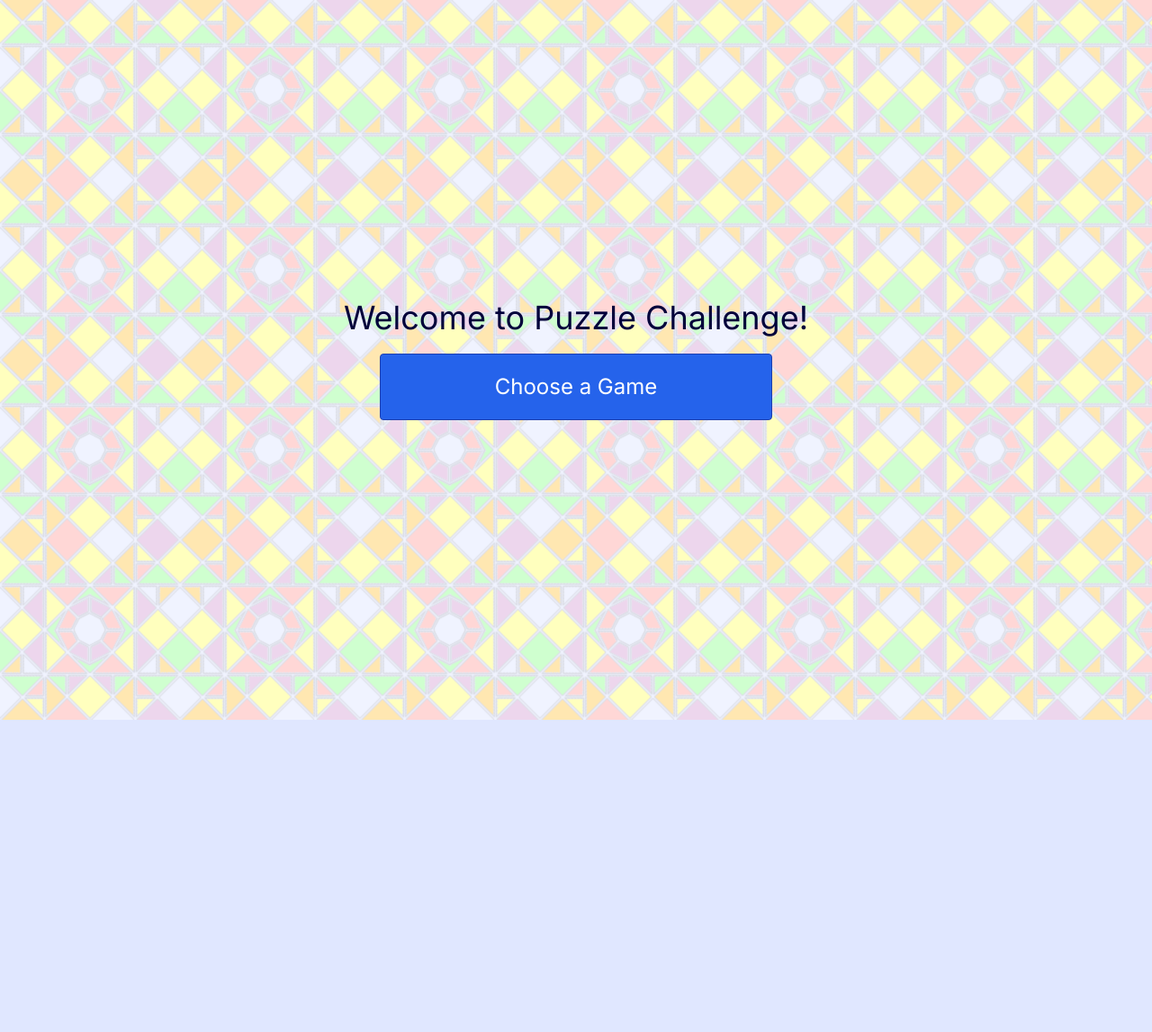
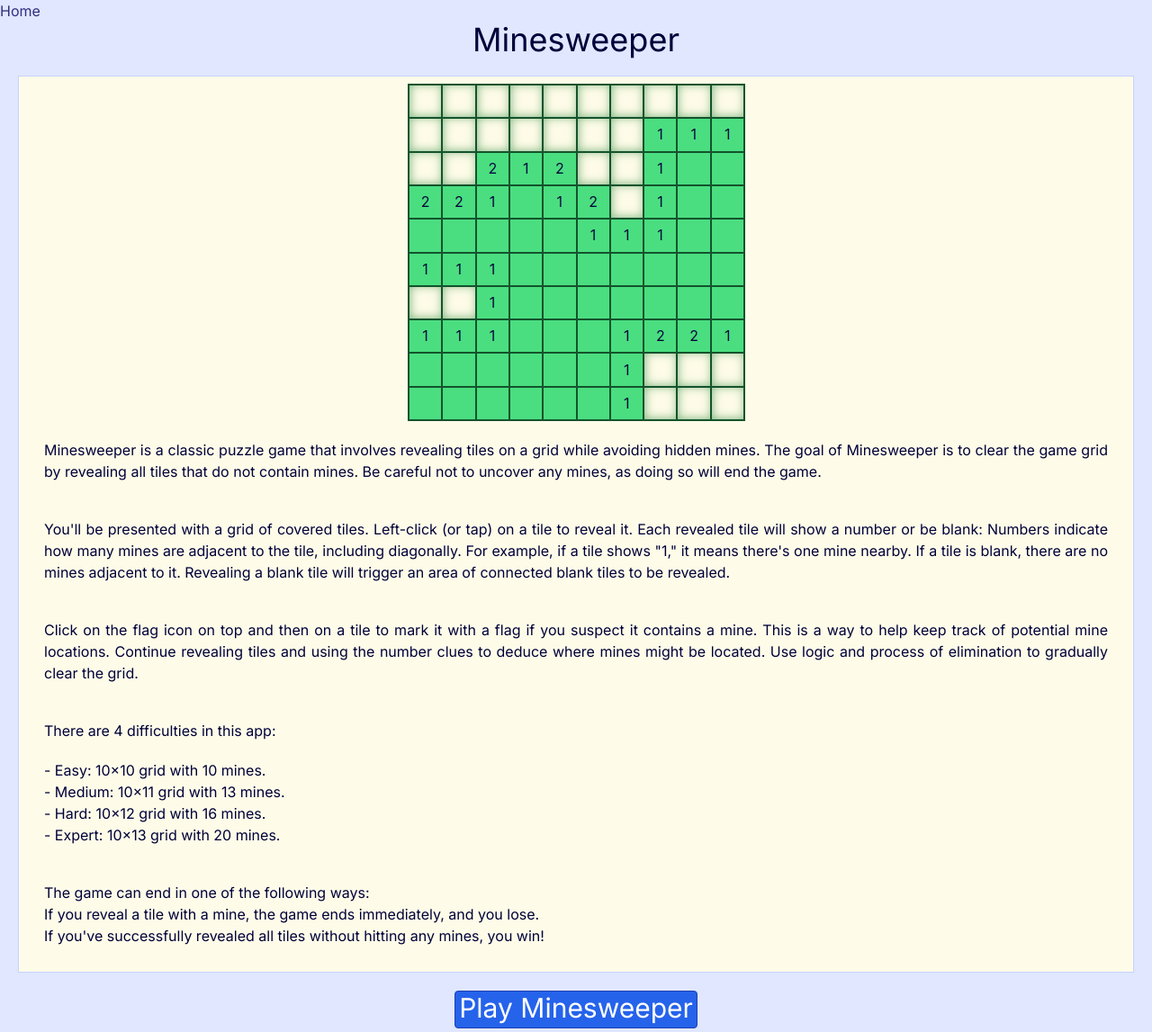
Before and after one commit to StellyITA/puzzle-challenge, a Next.js app: page /minesweeper-tutorial in a window 1280 px wide. Shown: the whole page at 90% size. Before the commit the page ends 800 px from the top, so only its background shows below. Built offline with nearby package versions, Linux system fonts and the light colour scheme.

Commit message:
feat: add minesweeper tutorial and facebook share button

```diff
--- a/src/app/[phrase]/page.jsx
+++ b/src/app/[phrase]/page.jsx
@@ -16,12 +16,20 @@ export default function Phrase({ params }) {
 		&& parseInt(gameData[3])) {
 		minutes = gameData[2]
 		seconds = gameData[3];
+	} else if (gameData[0] == "minesweeper"
+		&& parseInt(gameData[2])
+		&& parseInt(gameData[3])) {
+		minutes = gameData[2]
+		seconds = gameData[3];
 	}
 
-	const img = params.phrase.match("sudoku") ? "sudoku" : params.phrase.match("crack-the-code") ? "crack-the-code" : "";
+	const img = params.phrase.match("sudoku") ? "sudoku" : params.phrase.match("crack-the-code") ? "crack-the-code" : params.phrase.match("minesweeper") ? "minesweeper" : "";
+
 	const sudokuPhrase = `I completed a${difficulty == "Easy" || difficulty == "Expert" ? "n" : ""} ${difficulty} Sudoku in ${minutes} minute${minutes != 1 ? "s" : ""} and ${seconds} second${seconds != 1 ? "s" : ""}! Can you do better?`;
 	const ctcPhrase = `I cracked a${difficulty == "Easy" || difficulty == "Expert" ? "n" : ""} ${difficulty} code in ${difficulty == "Easy" ? 7 - attempts : difficulty == "Medium" ? 8 - attempts : difficulty == "Hard" ? 9 - attempts : 10 - attempts} attempts! Can you do better?`;
-	const sharePhrase = gameData[0] == "crack-the-code" ? ctcPhrase : gameData[0] == "sudoku" ? sudokuPhrase : "";
+	const minesPhrase = `I completed a${difficulty == "Easy" || difficulty == "Expert" ? "n" : ""} ${difficulty} Minesweeper in ${minutes} minute${minutes != 1 ? "s" : ""} and ${seconds} second${seconds != 1 ? "s" : ""}! Can you do better?`;
+
+	const sharePhrase = gameData[0] == "crack-the-code" ? ctcPhrase : gameData[0] == "sudoku" ? sudokuPhrase : gameData[0] == "minesweeper" ? minesPhrase : "";
 
 	return (
 		<>
--- /dev/null
+++ b/src/app/minesweeper-tutorial/page.jsx
@@ -0,0 +1,51 @@
+import Link from 'next/link';
+import Image from 'next/image';
+import minesweeperExample from '/public/images/tutorials/minesweeper.png'
+
+export default function crackTheCode() {
+	return (
+		<div className='grid'>
+			<Link
+				href='/'
+				className='hover:text-indigo-900 active:text-indigo-900'
+			>Home</Link>
+			<h1 className='text-center text-4xl'>Minesweeper</h1>
+			<div className='grid m-5 text-justify bg-yellow-50 p-2 px-2 border border-indigo-200'>
+				<Image
+					src={minesweeperExample}
+					alt='Minesweeper Example'
+					className='place-self-center'
+				/>
+				<p className='p-5'>Minesweeper is a classic puzzle game that involves revealing tiles on a grid while avoiding hidden mines. The goal of Minesweeper is to clear the game grid by revealing all tiles that do not contain mines. Be careful not to uncover any mines, as doing so will end the game.</p>
+
+				<p className='p-5'>You'll be presented with a grid of covered tiles. Left-click (or tap) on a tile to reveal it.
+
+    Each revealed tile will show a number or be blank:
+        Numbers indicate how many mines are adjacent to the tile, including diagonally. For example, if a tile shows "1," it means there's one mine nearby.
+        If a tile is blank, there are no mines adjacent to it. Revealing a blank tile will trigger an area of connected blank tiles to be revealed.</p>
+
+    <p className='p-5'>Click on the flag icon on top and then on a tile to mark it with a flag if you suspect it contains a mine. This is a way to help keep track of potential mine locations.
+
+    Continue revealing tiles and using the number clues to deduce where mines might be located. Use logic and process of elimination to gradually clear the grid.</p>
+
+				<p className='p-5'>There are 4 difficulties in this app:</p>
+
+				<ul className='px-5 pb-5'>
+					<li>- Easy: 10x10 grid with 10 mines.</li>
+					<li>- Medium: 10x11 grid with 13 mines.</li>
+					<li>- Hard: 10x12 grid with 16 mines.</li>
+					<li>- Expert: 10x13 grid with 20 mines.</li>
+				</ul>
+
+				<ul className='p-5'>The game can end in one of the following ways:
+
+    <li>If you reveal a tile with a mine, the game ends immediately, and you lose.</li>
+    <li>If you've successfully revealed all tiles without hitting any mines, you win!</li></ul>
+			</div>
+			<Link
+				className='place-self-center text-3xl text-white mb-1 pb-1 px-1 bg-blue-600 rounded border border-blue-800 hover:bg-blue-700 active:bg-blue-700'
+				href='/minesweeper'
+			>Play Minesweeper</Link>
+		</div>
+	)
+}
--- a/src/app/minesweeper/page.jsx
+++ b/src/app/minesweeper/page.jsx
@@ -3,6 +3,11 @@
 import { useState, useEffect, useRef } from 'react';
 import Link from 'next/link';
 import Image from 'next/image';
+
+import {
+  FacebookShareButton,
+  FacebookIcon,
+} from 'next-share'
 
 import { getMatrix, getClues, getAdjacent } from "../../controllers/mineSweeper.js";
 import flagBtn from '/public/images/flag-btn.png';
@@ -22,6 +27,9 @@ export default function Minesweeper() {
 	const explosionAudio = new Audio(explosionSound);
 	const winAudio = new Audio(winSound);
 
+
+	// Styles
+
 	const winTileBg = `bg-[url('/images/win-tile.png')]`;
 	const bombTileBg = `bg-[url('/images/exploding-bomb.png')]`;
 	const bombTile2Bg = `bg-[url('/images/exploding-bomb-2.png')]`;
@@ -40,6 +48,7 @@ export default function Minesweeper() {
 	const [end,setEnd] = useState(false);
 	const [timer,setTimer] = useState(0);
 	const [flag,setFlag] = useState(false);
+	const [win,setWin] = useState(false);
 
 
 	// Hooks
@@ -70,6 +79,7 @@ export default function Minesweeper() {
 							document.getElementById(x + "," + y).onclick = "";
 							clearInterval(timerRef.current);
 							winAudio.play();
+							setWin(true);
 							return setEnd(true);
 						}
 					}));
@@ -173,6 +183,7 @@ export default function Minesweeper() {
 		startStop(false);
 		setClicked("");
 		setFlag(false);
+		setWin(false);
 		return setEnd(false);
 	}
 
@@ -187,11 +198,22 @@ export default function Minesweeper() {
 					className='justify-self-start px-5 hover:text-indigo-900 active:text-indigo-900'
 				>Home</Link><Link
 					href='/minesweeper-tutorial'
-					className='hidden justify-self-end px-5 hover:text-indigo-900 active:text-indigo-900'
+					className='justify-self-end px-5 hover:text-indigo-900 active:text-indigo-900'
 				>Tutorial</Link>
 			</div>
 			<div className='font-digital p-1 text-center border border-indigo-200 m-1 sm:mr-36 sm:ml-36 md:mr-48 md:ml-48 sm:mr-36 sm:ml-36 lg:mr-72 lg:ml-72 bg-yellow-50'>
 					{minutes < 10 ? "0" + minutes : minutes}:{seconds < 10 ? "0" + seconds : seconds}
+
+						{win ? (<div
+							id='share-buttons'
+							className='place-content-center'
+						><FacebookShareButton
+							url={`https://puzzle-challenge.vercel.app/minesweeper,${difficulty},${minutes},${seconds}`}
+							hashtag={'#minesweeper'}
+						>
+							<FacebookIcon size={32} round className='my-1'/>
+						</FacebookShareButton></div>) : ""}
+
 				</div>
 			<div className='grid grid-cols-4 sm:pr-36 sm:pl-36 md:pr-48 md:pl-48 lg:pr-80 lg:pl-80'>
 				{difficulties.map(diff => (
@@ -210,7 +232,7 @@ export default function Minesweeper() {
 				src={flagBtn}
 				alt="Flag Button"
 			/></button>
-			<div className={`place-self-center grid grid-cols-10 aspect-square landscape:w-[30%] portrait:w-[100%] m-1 border border-green-900`}>
+			<div className={`place-self-center grid grid-cols-10 landscape:w-[27%] portrait:w-[100%] m-1 border border-green-900`}>
 				{board.map((row,y) => row.map((cell,x) => <button
 					className="aspect-square border border-green-900 bg-yellow-50 hover:bg-green-200 shadow-[inset_1px_-1px_10px_#88BB88] active:shadow-[inset_-1px_1px_5px_#669966]"
 					onClick={() => !start ? onFirstClick(x,y) : !flag ? onClick(x,y) : handleFlag(x,y)}
--- a/src/app/page.jsx
+++ b/src/app/page.jsx
@@ -7,6 +7,7 @@ import ctcExample from '/public/images/crack-the-code.png';
 import sudokuTutorialsExample from '/public/images/tutorials/single-possibility.png';
 import crackTheCodeExample from '/public/images/tutorials/crack-the-code.jpg';
 import minesweeperExample from 'public/images/minesweeper.png';
+import minesweeperTutorialExample from 'public/images/tutorials/minesweeper.png';
 
 
 export default function Home() {
@@ -75,6 +76,16 @@ export default function Home() {
 						/>
 					</Link>
 
+					<Link
+						href='/minesweeper-tutorial'
+						className="pt-1 hover:text-indigo-900 active:text-indigo-900"
+					>Minesweeper Tutorial
+						<Image
+							src={minesweeperTutorialExample}
+							alt="Minesweeper Tutorial"
+						/>
+					</Link>
+
 		  	</div>
     	</div>
 
```
